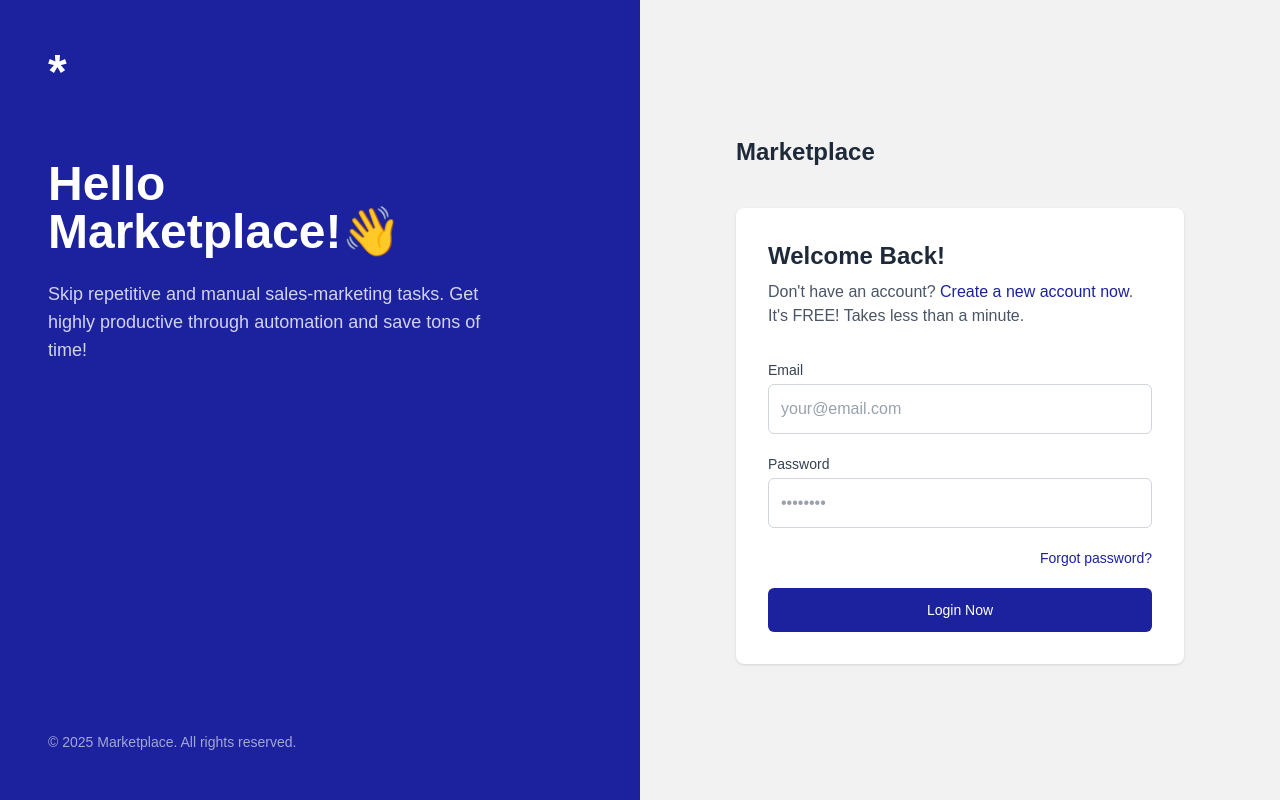
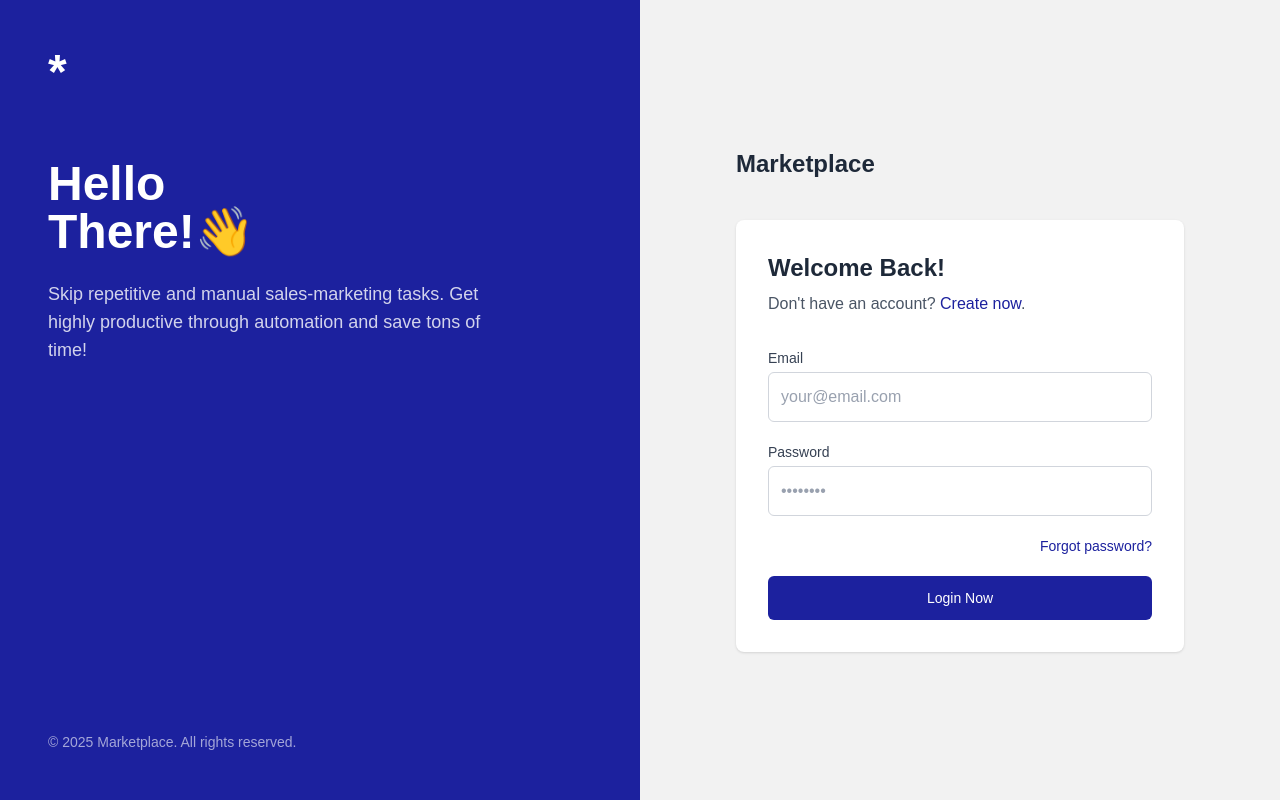
Before and after one commit to asfaqe-bacancy/marketplace-web, a Next.js app: page /auth/login in a window 1280 px wide. Built offline with nearby package versions, Linux system fonts and the light colour scheme; no server answers.

Commit message:
minor fixes

```diff
--- a/src/app/auth/login/page.tsx
+++ b/src/app/auth/login/page.tsx
@@ -80,7 +80,7 @@ export default function LoginPage() {
             <span className="text-5xl">*</span>
           </div>
           <h1 className="text-white text-5xl font-bold mt-16 mb-4">
-            Hello<br />Marketplace!👋
+            Hello<br />There!👋
           </h1>
           <p className="text-white/80 text-lg mt-6 max-w-md">
             Skip repetitive and manual sales-marketing tasks. Get highly productive through automation and save tons of time!
@@ -102,8 +102,7 @@ export default function LoginPage() {
             <div className="mb-8">
               <h1 className="text-2xl font-bold text-gray-800">Welcome Back!</h1>
               <p className="text-gray-600 mt-2">
-                Don't have an account? <Link href="/auth/register" className="text-[#1c219e] hover:underline">Create a new account now</Link>.
-                It's FREE! Takes less than a minute.
+                Don't have an account? <Link href="/auth/register" className="text-[#1c219e] hover:underline">Create now</Link>.
               </p>
             </div>
 
```
